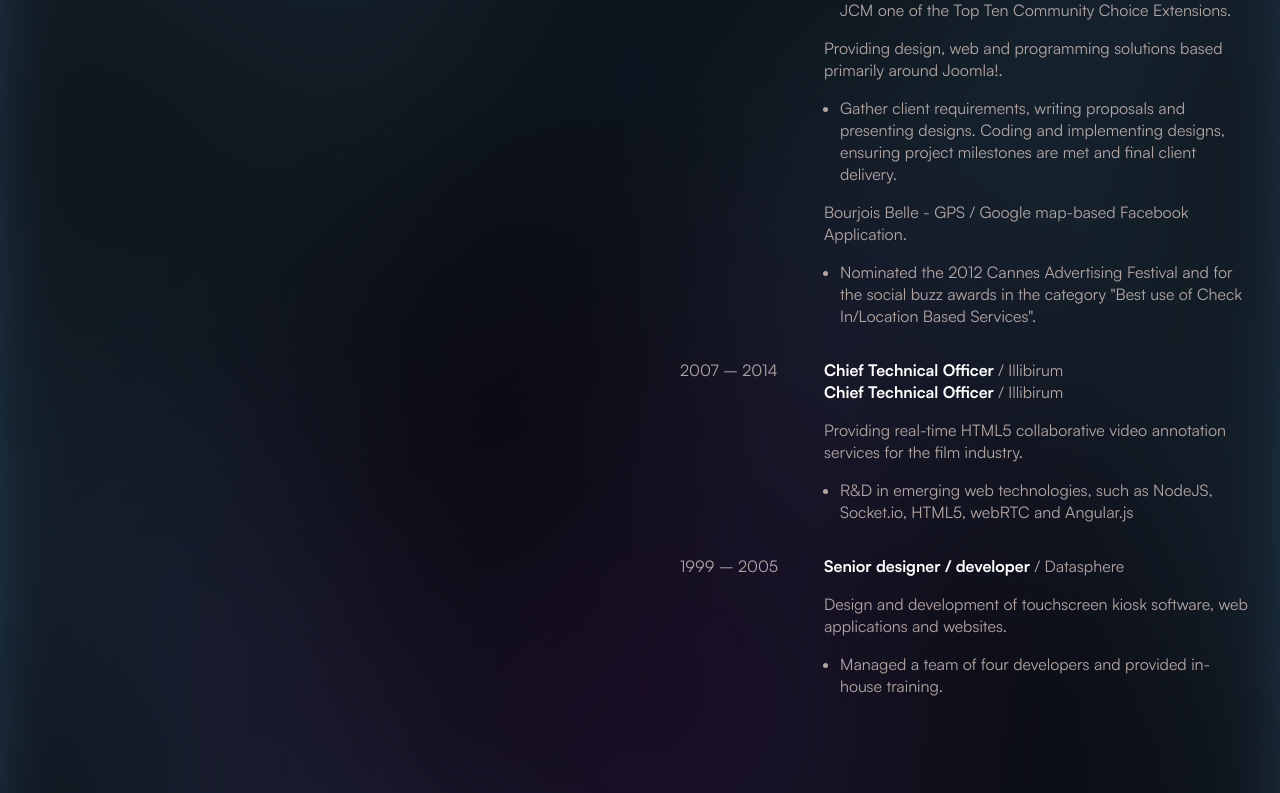
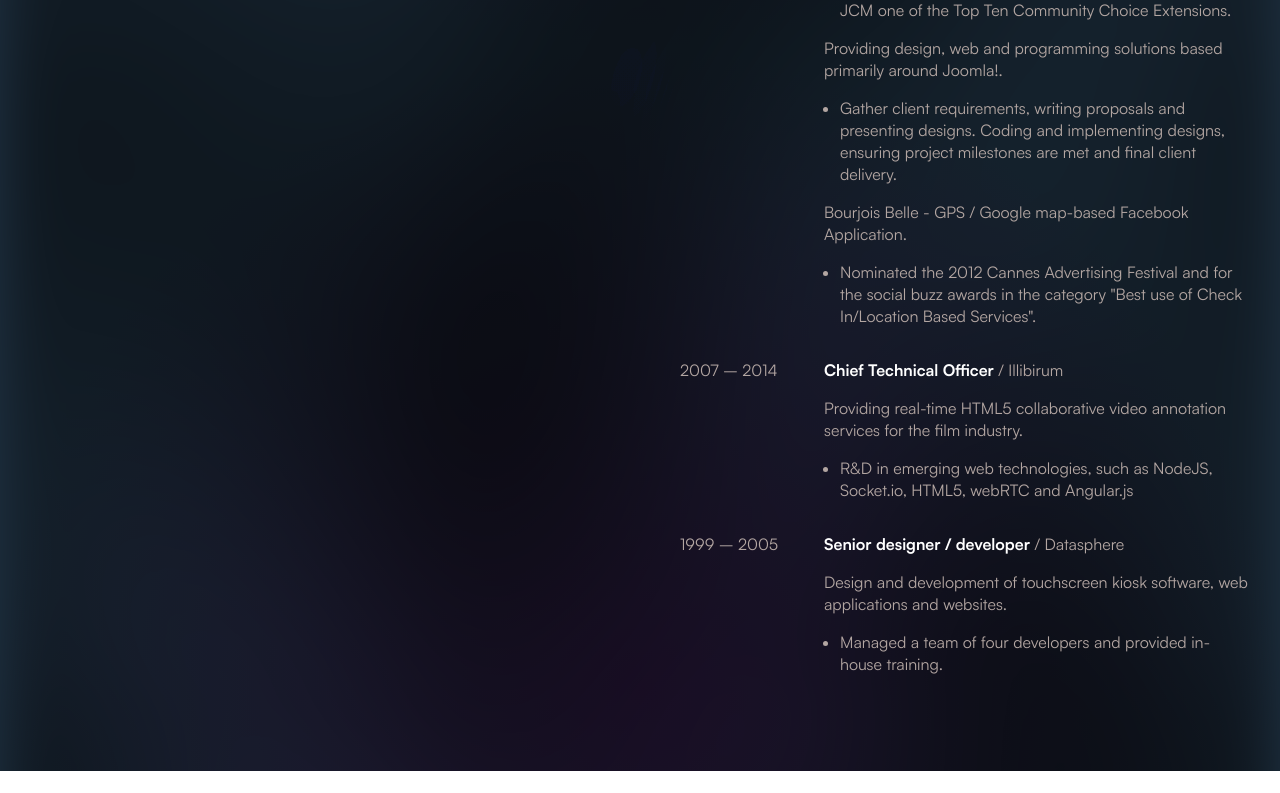
Before and after one commit to pollen8/rob.clayburn.me, a React (Vite) app: page /work in a window 1280 px wide. Shown: the part 1232-2025 px from the top of the page. After the commit the page ends 2003 px from the top, so only its background shows below. Built offline with nearby package versions, Linux system fonts and the light colour scheme; no server answers.

Commit message:
remove double heading

```diff
--- a/src/routes/Work.tsx
+++ b/src/routes/Work.tsx
@@ -105,7 +105,6 @@ export const Work = () => {
         date="2007 – 2014"
         title="Chief Technical Officer"
         company="Illibirum">
-        <strong>Chief Technical Officer</strong> / Illibirum <br />
         <p>
           Providing real-time HTML5
           collaborative video annotation services for the film industry.
```
